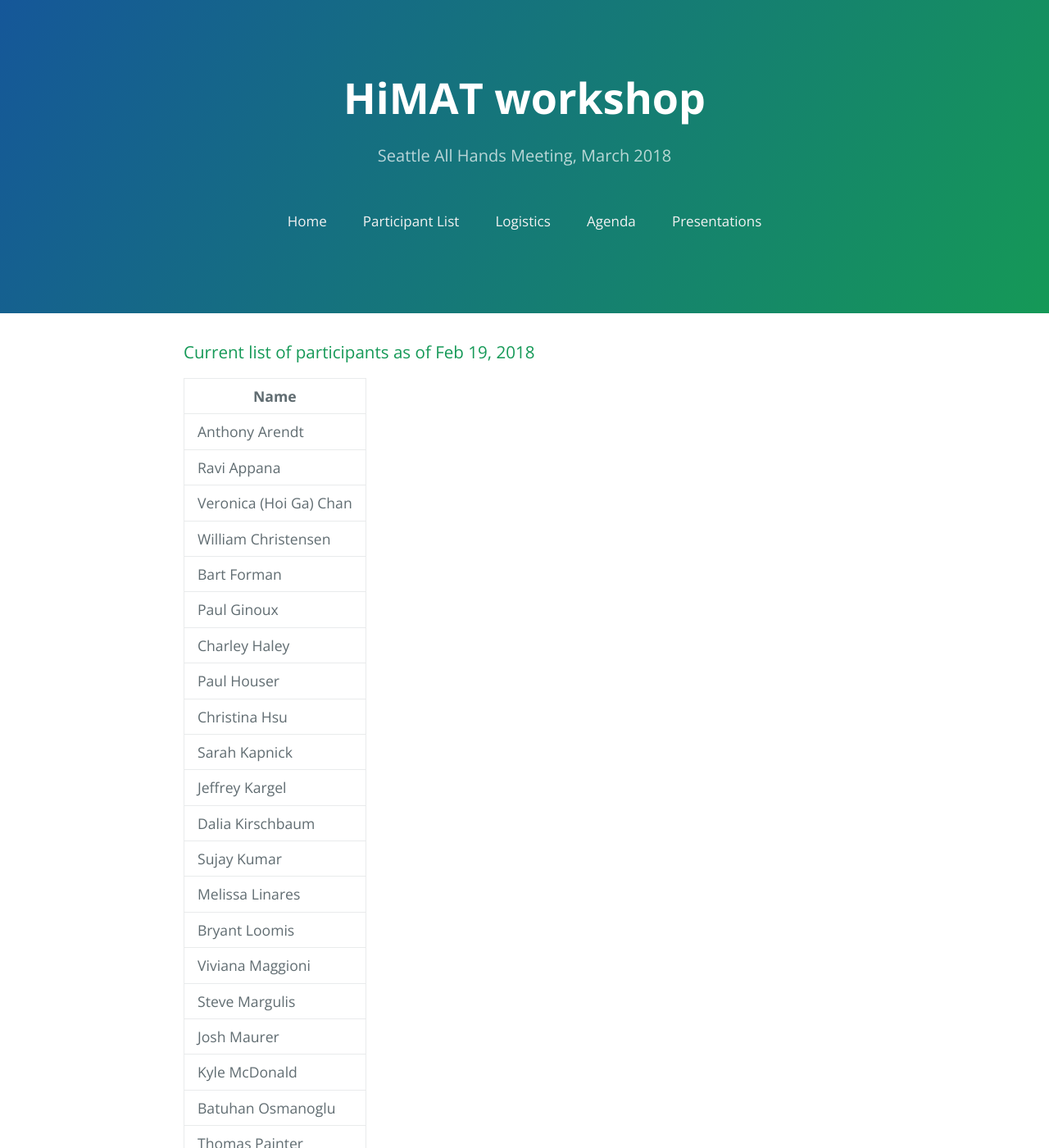
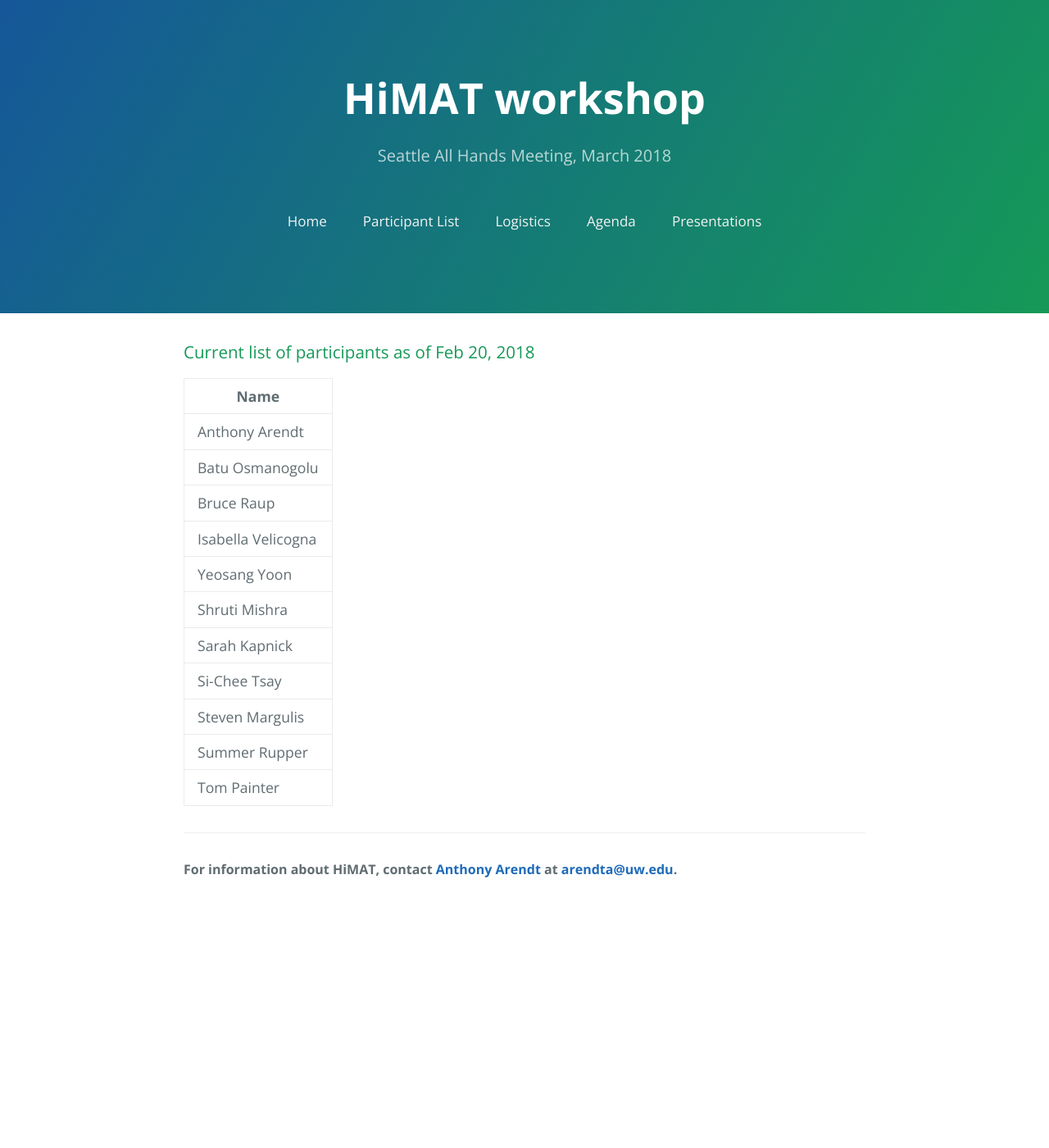
Before and after one commit to lsetiawan/2018-05-15-CAS-HiMAT, a Jekyll site: the page built from participant-list.md, in a window 1280 px wide and 1400 px high. Shown: the whole window at 82% size. Built offline with Jekyll 4.4.1, drawn with Linux system fonts in a browser that asks for light colours; some of the changed text lies outside the part shown.

Commit message:
Update participant-list.md

```diff
--- a/participant-list.md
+++ b/participant-list.md
@@ -3,48 +3,18 @@ layout: default
 title: "Participant List"
 ---
 
-### Current list of participants as of Feb 19, 2018
+### Current list of participants as of Feb 20, 2018
 
 |  Name |
 |----|
-| Anthony Arendt |
-| Ravi Appana |
-| Veronica (Hoi Ga) Chan |
-| William Christensen |
-| Bart Forman |
-| Paul Ginoux |
-| Charley Haley |
-| Paul Houser |
-| Christina Hsu |
-| Sarah Kapnick |
-| Jeffrey Kargel |
-| Dalia Kirschbaum |
-| Sujay Kumar |
-| Melissa Linares |
-| Bryant Loomis |
-| Viviana Maggioni |
-| Steve Margulis |
-| Josh Maurer |
-| Kyle McDonald |
-| Batuhan Osmanoglu |
-| Thomas Painter |
-| Alex Prusevich |
-| Yun Qian |
-| Bruce Raup |
-| Shane Reese |
-| Sasha Richey |
-| David Rounce |
-| Summer Rupper |
-| Enrico Schiassi |
-| Nancy Searby |
-| David Shean |
-| Daniel Shugar |
-| Jim Steenburgh |
-| Nicholas Steiner |
-| Steve Tanner |
-| Marco Tedesco |
-| Si-Chee Tsay |
-| Isabella Velicogna |
-| Scott Watson |
-| Yeosang Yoon |
-| Yifan Zhou |
+|Anthony Arendt|
+|Batu Osmanogolu|
+|Bruce Raup|
+|Isabella Velicogna|
+|Yeosang Yoon|
+|Shruti Mishra|
+|Sarah Kapnick|
+|Si-Chee Tsay|
+|Steven Margulis|
+|Summer Rupper|
+|Tom Painter|
```
